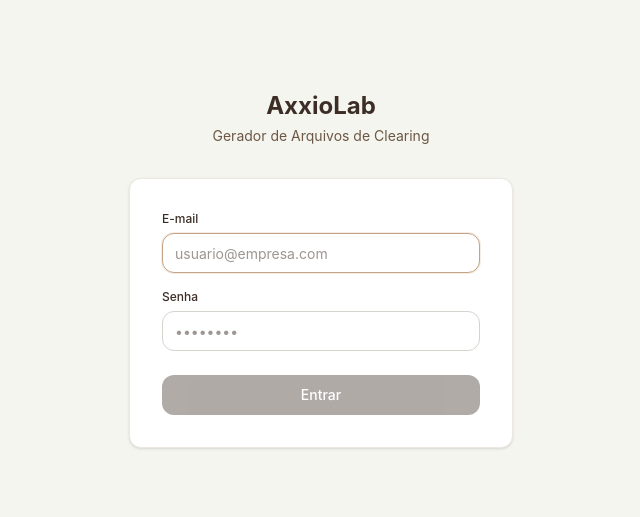
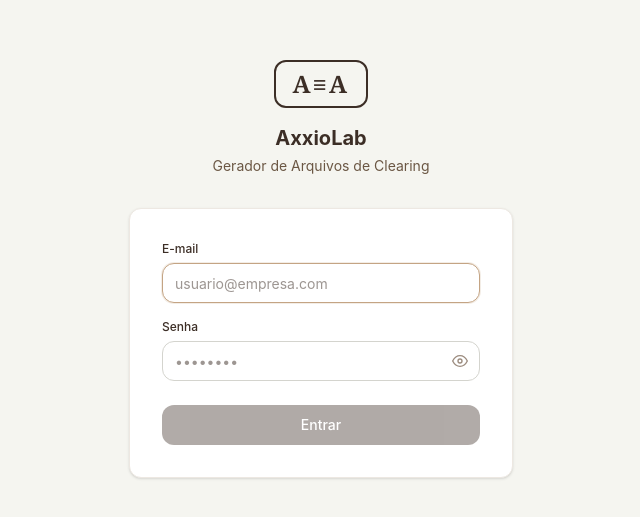
Before and after one commit to dalmabr/fastapi-loader, a React (Vite) app in the folder frontend/: page /fastapi-loader/login in a window 1280 px wide. Shown: the part 131-648 px from the top of the page, without its empty margins (319-959 px from the left). Built offline with nearby package versions, Linux system fonts and the light colour scheme.

Commit message:
visual
visual

```diff
--- a/frontend/src/auth/LoginPage.tsx
+++ b/frontend/src/auth/LoginPage.tsx
@@ -9,6 +9,7 @@ export default function LoginPage() {
   const [senha, setSenha] = useState('');
   const [erro, setErro] = useState('');
   const [carregando, setCarregando] = useState(false);
+  const [mostrarSenha, setMostrarSenha] = useState(false);
 
   if (session) return <Navigate to="/" replace />;
 
@@ -24,12 +25,22 @@ export default function LoginPage() {
   }
 
   return (
-    <div className="min-h-screen bg-[#F5F5F0] flex flex-col items-center justify-center">
+    <div className="min-h-screen bg-[#F5F5F0] flex flex-col items-center justify-center px-4">
       <div className="w-full max-w-sm">
+
         <div className="text-center mb-8">
-          <h1 className="text-2xl font-bold text-[#3C2E26]">AxxioLab</h1>
+          <div className="inline-flex items-center justify-center mb-4">
+            <span
+              className="font-serif text-2xl font-bold text-[#3C2E26] border-2 border-[#3C2E26] px-4 py-1.5 rounded-lg tracking-widest select-none"
+              aria-label="A idêntico a A — axioma da identidade"
+            >
+              A≡A
+            </span>
+          </div>
+          <h1 className="text-xl font-bold text-[#3C2E26]">AxxioLab</h1>
           <p className="text-sm text-[#6B5744] mt-1">Gerador de Arquivos de Clearing</p>
         </div>
+
         <div className="bg-white rounded-xl border border-[#EDE8E2] shadow-sm p-8">
           <form onSubmit={handleSubmit} className="flex flex-col gap-4">
             <div>
@@ -37,27 +48,51 @@ export default function LoginPage() {
               <input
                 type="email"
                 value={email}
-                onChange={e => setEmail(e.target.value)}
+                onChange={e => { setErro(''); setEmail(e.target.value); }}
                 required
                 autoFocus
                 className="w-full h-10 px-3 text-sm text-[#3C2E26] bg-white border border-[#D4D4CE] rounded-lg outline-none focus:border-[#C4A484] focus:ring-1 focus:ring-[#C4A484]/20"
                 placeholder="usuario@empresa.com"
               />
             </div>
+
             <div>
               <label className="text-xs font-medium text-[#3C2E26] block mb-1.5">Senha</label>
-              <input
-                type="password"
-                value={senha}
-                onChange={e => setSenha(e.target.value)}
-                required
-                className="w-full h-10 px-3 text-sm text-[#3C2E26] bg-white border border-[#D4D4CE] rounded-lg outline-none focus:border-[#C4A484] focus:ring-1 focus:ring-[#C4A484]/20"
-                placeholder="••••••••"
-              />
+              <div className="relative">
+                <input
+                  type={mostrarSenha ? 'text' : 'password'}
+                  value={senha}
+                  onChange={e => { setErro(''); setSenha(e.target.value); }}
+                  required
+                  className="w-full h-10 px-3 pr-10 text-sm text-[#3C2E26] bg-white border border-[#D4D4CE] rounded-lg outline-none focus:border-[#C4A484] focus:ring-1 focus:ring-[#C4A484]/20"
+                  placeholder="••••••••"
+                />
+                <button
+                  type="button"
+                  onClick={() => setMostrarSenha(v => !v)}
+                  tabIndex={-1}
+                  aria-label={mostrarSenha ? 'Ocultar senha' : 'Mostrar senha'}
+                  className="absolute right-3 top-1/2 -translate-y-1/2 text-[#9B8B7E] hover:text-[#3C2E26] transition-colors"
+                >
+                  {mostrarSenha ? (
+                    <svg width="16" height="16" viewBox="0 0 24 24" fill="none" stroke="currentColor" strokeWidth="2" strokeLinecap="round" strokeLinejoin="round">
+                      <path d="M17.94 17.94A10.07 10.07 0 0 1 12 20c-7 0-11-8-11-8a18.45 18.45 0 0 1 5.06-5.94M9.9 4.24A9.12 9.12 0 0 1 12 4c7 0 11 8 11 8a18.5 18.5 0 0 1-2.16 3.19m-6.72-1.07a3 3 0 1 1-4.24-4.24"/>
+                      <line x1="1" y1="1" x2="23" y2="23"/>
+                    </svg>
+                  ) : (
+                    <svg width="16" height="16" viewBox="0 0 24 24" fill="none" stroke="currentColor" strokeWidth="2" strokeLinecap="round" strokeLinejoin="round">
+                      <path d="M1 12s4-8 11-8 11 8 11 8-4 8-11 8-11-8-11-8z"/>
+                      <circle cx="12" cy="12" r="3"/>
+                    </svg>
+                  )}
+                </button>
+              </div>
             </div>
+
             {erro && (
               <p className="text-xs text-[#DC2626] bg-[#FEE2E2] border border-[#EF4444] rounded-lg px-3 py-2">{erro}</p>
             )}
+
             <button
               type="submit"
               disabled={carregando || !email || !senha}
@@ -72,6 +107,7 @@ export default function LoginPage() {
             </button>
           </form>
         </div>
+
       </div>
     </div>
   );
```
